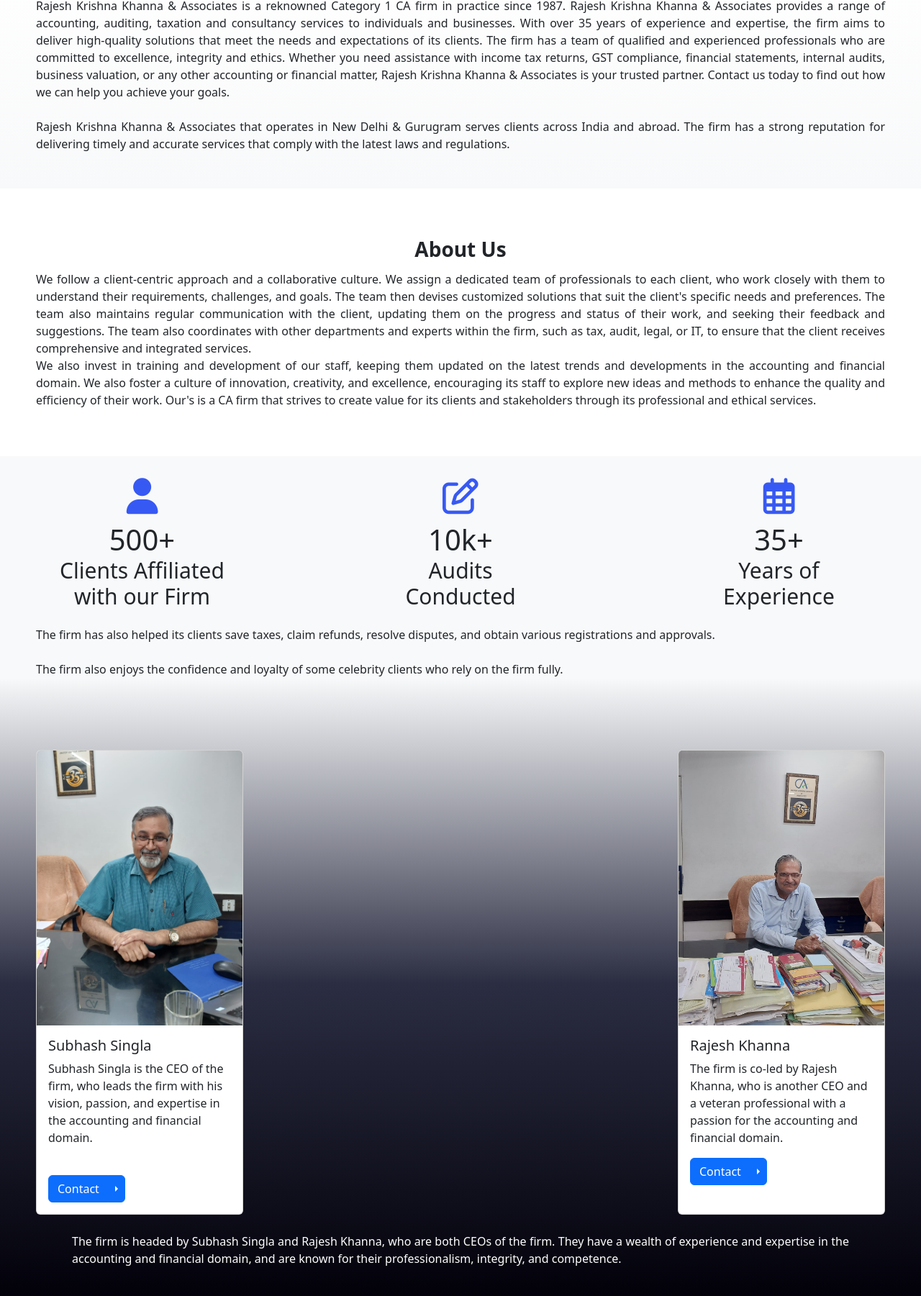
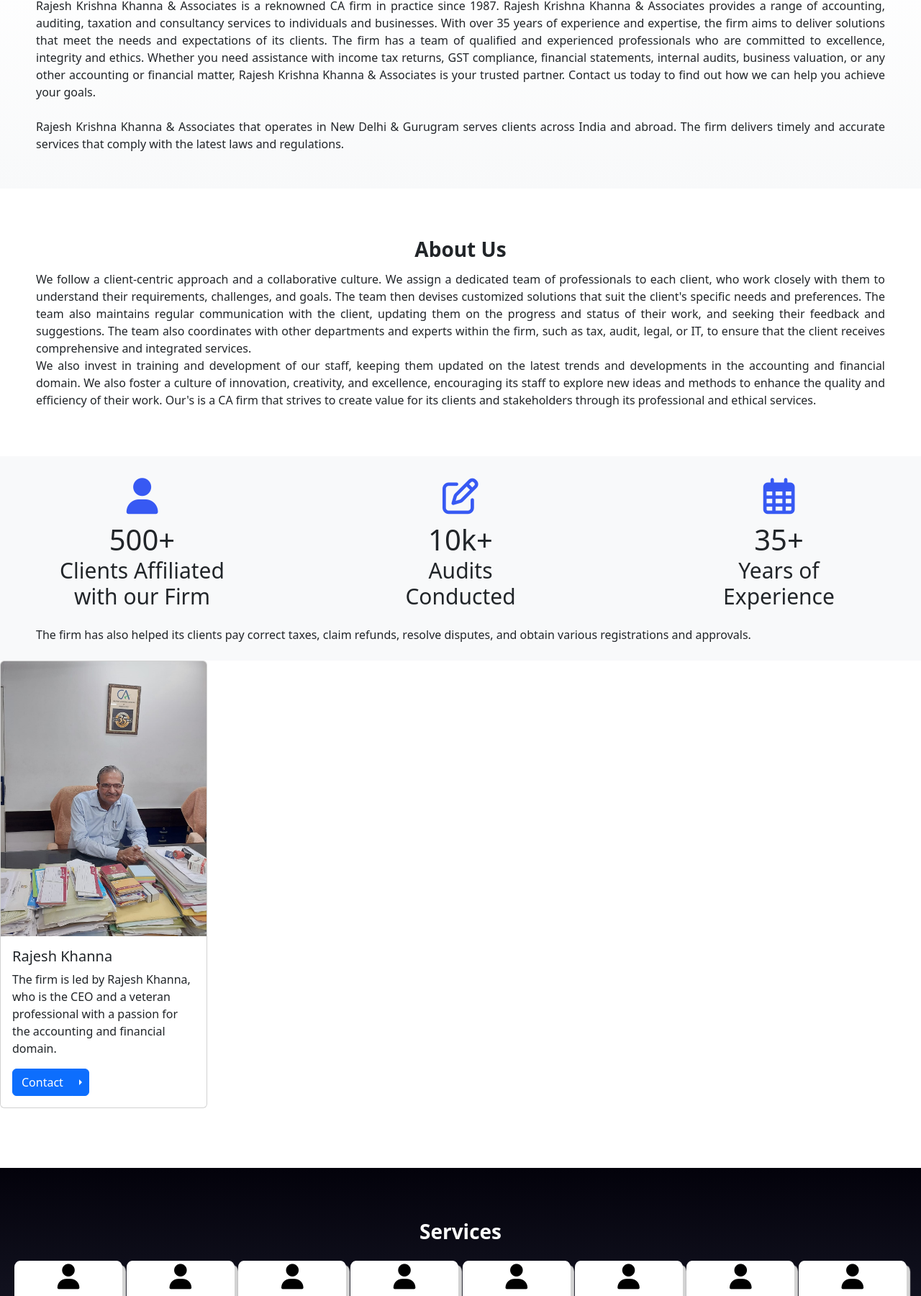
Before and after one commit to Sadhan02/rkk_website, a plain HTML site: page index.html in a window 1280 px wide. Shown: the part 899-2700 px from the top of the page at 72% size. Drawn offline with nearby package versions, Linux system fonts and the light colour scheme.

Commit message:
Update index.html

```diff
--- a/index.html
+++ b/index.html
@@ -50,16 +50,16 @@
                 </ol>
                 <div class="carousel-inner">
                   <div class="carousel-item active">
-                    <img class="d-block w-100" src="office1.jpg" alt="First slide">
+                    <img class="d-block w-100" src="New-CA-logo.jpg" alt="First slide">
                   </div>
                   <div class="carousel-item">
-                    <img class="d-block w-100" src="office2.jpg" alt="Second slide">
+                    <img class="d-block w-100" src="New-CA-logo.jpg" alt="Second slide">
                   </div>
                   <div class="carousel-item">
-                    <img class="d-block w-100" src="office3.jpg" alt="Third slide">
+                    <img class="d-block w-100" src="New-CA-logo.jpg" alt="Third slide">
                   </div>
                   <div class="carousel-item">
-                    <img class="d-block w-100" src="office4.jpg" alt="Fourth slide">
+                    <img class="d-block w-100" src="New-CA-logo.jpg" alt="Fourth slide">
                   </div>
                 </div>
                 <a class="carousel-control-prev" href="#carouselExampleIndicators" role="button" data-bs-slide="prev">
@@ -76,12 +76,19 @@
             <div id="introduction">
                 <h4 class="headings" style="font-weight: 500;">Rajesh Krishna Khanna & Associates</h4>
                 <p class="info">
-                    Rajesh Krishna Khanna & Associates is a reknowned Category 1 CA firm in practice since 1987.
+                    Rajesh Krishna Khanna & Associates is a reknowned CA firm in practice since 1987.
 
-                    Rajesh Krishna Khanna & Associates provides a range of accounting, auditing, taxation and consultancy services to individuals and businesses. With over 35 years of experience and expertise, the firm aims to deliver high-quality solutions that meet the needs and expectations of its clients. The firm has a team of qualified and experienced professionals who are committed to excellence, integrity and ethics. Whether you need assistance with income tax returns, GST compliance, financial statements, internal audits, business valuation, or any other accounting or financial matter, Rajesh Krishna Khanna & Associates is your trusted partner. Contact us today to find out how we can help you achieve your goals.
+                    Rajesh Krishna Khanna & Associates provides a range of accounting, auditing, taxation and consultancy services
+        to individuals and businesses. With over 35 years of experience and expertise, the firm aims to deliver solutions that meet the needs and expectations of its clients. The firm has a team of qualified and
+        experienced professionals who are committed to excellence, integrity and ethics. Whether you need assistance
+        with income tax returns, GST compliance, financial statements, internal audits, business valuation, or any other
+        accounting or financial matter, Rajesh Krishna Khanna & Associates is your trusted partner. Contact us today to
+        find out how we can help you achieve your goals.
                     <br>
                     <br>
-                    Rajesh Krishna Khanna & Associates that operates in New Delhi & Gurugram serves clients across India and abroad. The firm has a strong reputation for delivering timely and accurate services that comply with the latest laws and regulations.
+                    Rajesh Krishna Khanna & Associates that operates in New Delhi & Gurugram serves clients across India and abroad.
+        The firm delivers timely and accurate services that comply with the latest laws
+        and regulations.
                 </p>
             </div>
 
@@ -91,9 +98,18 @@
             <h3 class="section-heading">About Us</h3>
             <div>
                 <p class="info">
-                  We follow a client-centric approach and a collaborative culture. We assign a dedicated team of professionals to each client, who work closely with them to understand their requirements, challenges, and goals. The team then devises customized solutions that suit the client's specific needs and preferences. The team also maintains regular communication with the client, updating them on the progress and status of their work, and seeking their feedback and suggestions. The team also coordinates with other departments and experts within the firm, such as tax, audit, legal, or IT, to ensure that the client receives comprehensive and integrated services.
-                    <br>
-                    We also invest in training and development of our staff, keeping them updated on the latest trends and developments in the accounting and financial domain. We also foster a culture of innovation, creativity, and excellence, encouraging its staff to explore new ideas and methods to enhance the quality and efficiency of their work. Our's is a CA firm that strives to create value for its clients and stakeholders through its professional and ethical services.
+                  We follow a client-centric approach and a collaborative culture. We assign a dedicated team of professionals to
+        each client, who work closely with them to understand their requirements, challenges, and goals. The team then
+        devises customized solutions that suit the client's specific needs and preferences. The team also maintains
+        regular communication with the client, updating them on the progress and status of their work, and seeking their
+        feedback and suggestions. The team also coordinates with other departments and experts within the firm, such as
+        tax, audit, legal, or IT, to ensure that the client receives comprehensive and integrated services.
+        <br>
+        We also invest in training and development of our staff, keeping them updated on the latest trends and
+        developments in the accounting and financial domain. We also foster a culture of innovation, creativity, and
+        excellence, encouraging its staff to explore new ideas and methods to enhance the quality and efficiency of
+        their work. Our's is a CA firm that strives to create value for its clients and stakeholders through its
+        professional and ethical services.
                 </p>
             </div>
             <div id="stat-outer-div">
@@ -118,46 +134,20 @@
 
 
               <p class="info" id="stats-para">
-                The firm has also helped its clients save taxes, claim refunds, resolve disputes, and obtain various registrations and approvals.
+                The firm has also helped its clients pay correct taxes, claim refunds, resolve disputes, and obtain various
+        registrations and approvals.
                 <br>
                 <br>
-                The firm also enjoys the confidence and loyalty of some celebrity clients who rely on the firm fully.
 
               </p>
           </div>
-            <div id="card-div">
-
-              <div class="card" style="width: 18rem;">
-                <img src="papa.jpg" class="card-img-top" alt="...">
-                <div class="card-body">
-                  <h5 class="card-title">Subhash Singla</h5>
-                  <p class="card-text">Subhash Singla is the CEO of the firm, who leads the firm with his vision, passion, and expertise in the accounting and financial domain.
-                    <br>
-                    <br>
-                  </p>
-                  <!-- <a href="#" class="btn btn-primary">Go somewhere</a> -->
-                  <!-- Split dropend button -->
-                  <div class="btn-group dropend">
-                    <button type="button" class="btn btn-primary">
-                      Contact
-                    </button>
-                    <button type="button" class="btn btn-primary dropdown-toggle dropdown-toggle-split" data-bs-toggle="dropdown" aria-expanded="false">
-                      <span class="visually-hidden">Toggle Dropend</span>
-                    </button>
-                    <ul class="dropdown-menu">
-                      <li><a class="dropdown-item" onclick="window.open('https://mail.google.com/mail/?view=cm&fs=1&to=casingla@yahoo.com', '_blank')">Mail</a></li>
-                      <li><a class="dropdown-item" href="https://wa.me/+919810061738/?text=Hi Sir">WhatsApp</a></li>
-                      <li><a class="dropdown-item" href="tel:+919810061738">Call</a></li>
-                    </ul>
-                  </div>
-                </div>
-              </div>
 
               <div class="card" style="width: 18rem;">
                 <img src="rajesh.jpg" class="card-img-top" alt="...">
                 <div class="card-body">
                   <h5 class="card-title">Rajesh Khanna</h5>
-                  <p class="card-text">The firm is co-led by Rajesh Khanna, who is another CEO and a veteran professional with a passion for the accounting and financial domain.</p>
+                  <p class="card-text">The firm is led by Rajesh Khanna, who is the CEO and a veteran professional with a
+            passion for the accounting and financial domain.</p>
                   <!-- <a href="#" class="btn btn-primary">Go somewhere</a> -->
                   <!-- Split dropend button -->
                   <div class="btn-group dropend">
@@ -176,7 +166,9 @@
                 </div>
               </div>
               <p id="card-para" class="info">
-                The firm is headed by Subhash Singla and Rajesh Khanna, who are both CEOs of the firm. They have a wealth of experience and expertise in the accounting and financial domain, and are known for their professionalism, integrity, and competence.
+                 The firm is headed by Rajesh Khanna, who is the CEO of the firm. He has a wealth of
+        experience and expertise in the accounting and financial domain, and is known for his professionalism,
+        integrity, and competence.
             </p>
             </div>
 
@@ -189,7 +181,7 @@
             <div class="service">
               <div class="icon"><i class="fa-solid fa-user"></i></div>
               <h5 class="service-heading">RBI Licencing</h5>
-              <h6 class="service-subheading">Assistance in getting forex licences</h6>
+              <h6 class="service-subheading">Documentaion for getting forex licences</h6>
             </div>
 
             <div class="service">
@@ -237,7 +229,9 @@
           </div>
 
           <p id="services-para" class="info" style="color: white;">
-            The firm provides high-quality services that cater to the requirements and preferences of its clients. The firm adheres to the best practices and standards in the accounting and financial domain, and ensures that its services are prompt, precise, and compliant.
+            The firm provides services that cater to the requirements and preferences of its clients. The firm
+      adheres to the practices and standards in the accounting and financial domain, and ensures that its services
+      are prompt, precise, and compliant.
           </p>
         </section>
 
```
